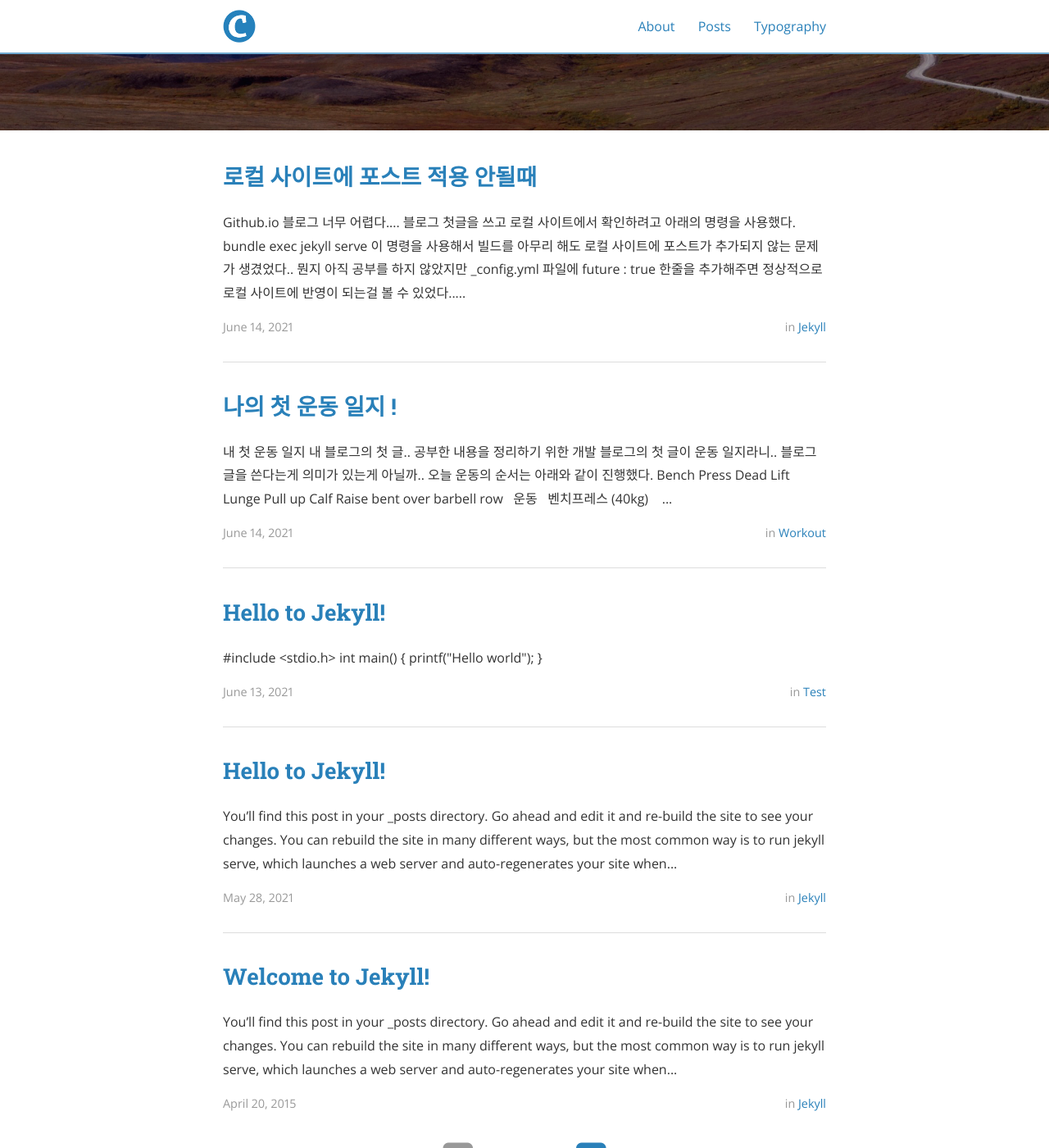
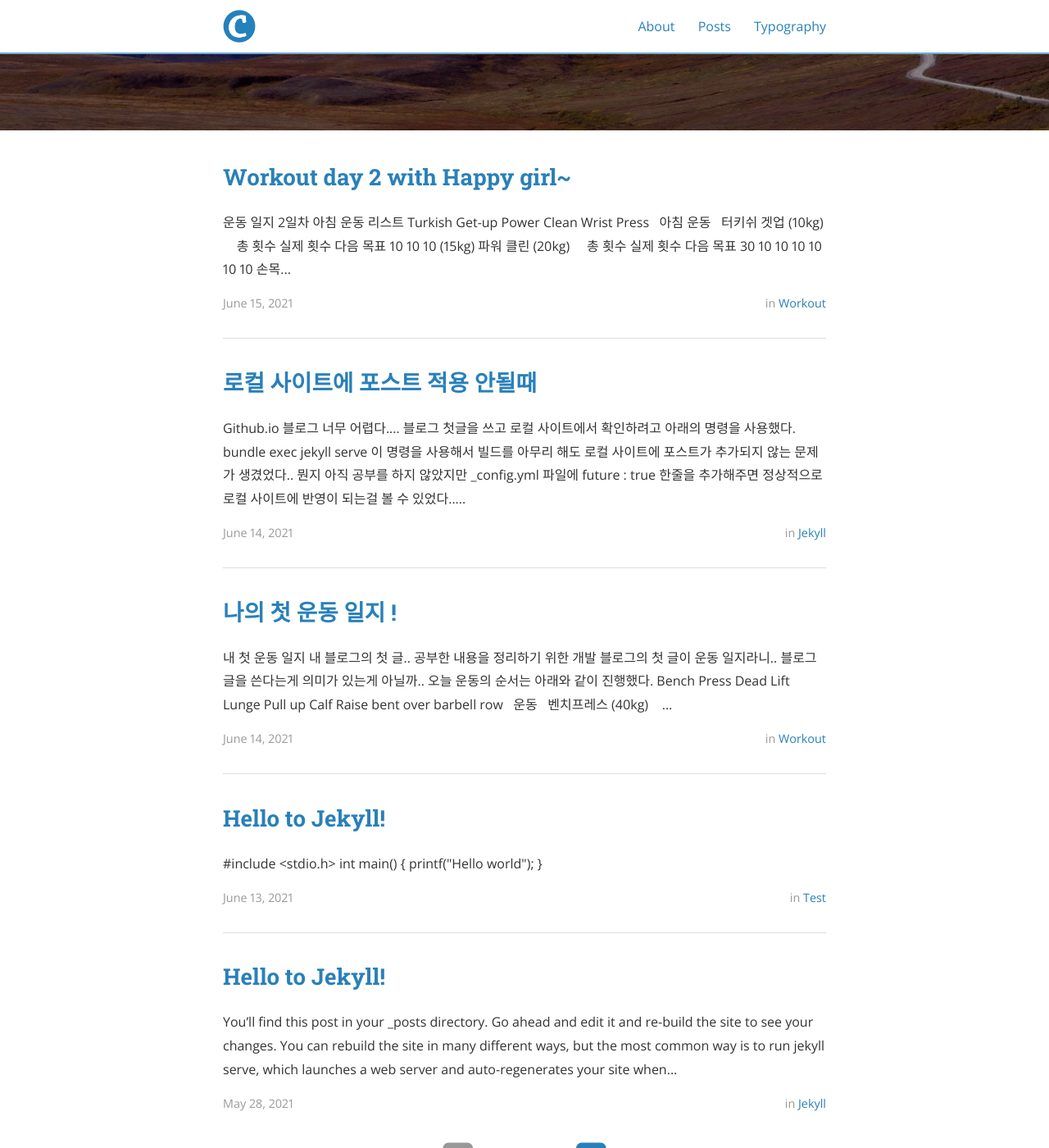
Before and after one commit to EGyeom/egyeom.github.io, a Jekyll site: the page built from index.html, in a window 1280 px wide and 1400 px high, scrolled down 346 px. Shown: the whole window at 82% size. Built offline with Jekyll 4.4.1, drawn with Linux system fonts in a browser that asks for light colours; nearby versions of some CDN libraries; the list of posts is cut into pages by our own code.

Commit message:
Daily Workout update

```diff
--- a/_config.yml
+++ b/_config.yml
@@ -7,7 +7,7 @@ plugins:
 #check windows push
 exclude:
   - "/vendor/"
-
+future: true
 # Site settings
 title: Centrarium
 subtitle: "A simple yet classy theme for your Jekyll website or blog"
--- /dev/null
+++ b/_posts/workout/2021-06-15-workout.md
@@ -0,0 +1,77 @@
+---
+layout: post
+title: Workout day 2 with Happy girl~
+date : 2021-06-15 22:44:00
+author: Gyeom
+categories: Workout
+tag: Workout
+cover: "/assets/work_out_image.jpg"
+---
+
+<h1><b>운동 일지 2일차</b></h1>
+
+<hr>
+<h2>아침 운동 리스트</h2>
+<hr>
+<ol>
+    <li><a href="" title="터키쉬 겟업 설명 링크"> Turkish Get-up</a></li>
+    <li><a href="" title="파워 클린">Power Clean</a></li>
+    <li><a href="" title="손목 밀기 설명 링크">Wrist Press</a></li>
+</ol>
+
+||아침 운동||
+|:--------:|:--------:|:--------:|
+| <b>터키쉬 겟업 (10kg)</b> |
+|:--------|:--------|:--------:|
+| 총 횟수 | 실제 횟수 | 다음 목표 |
+| 10 | 10 | 10 (15kg) |
+ | <b>파워 클린 (20kg)</b> |
+|:--------|:--------|:--------:|
+| 총 횟수 | 실제 횟수 | 다음 목표 |
+| 30 | 10 10 10 | 10 10 10 |
+| <b>손목 밀기</b> |
+|:--------|:--------|:--------:|
+| 총 횟수 | 실제 횟수 | 다음 목표 |
+| 45 | 15 15 15 | 15 15 15 |
+
+
+
+<hr>
+<br><br><br>
+<h2>저녁 운동 리스트</h2>
+<hr>
+<ol>
+    <li><a href="" title="스쿼트 설명 링크"> Squat</a></li>
+    <li><a href="" title="숄더프레스 설명 링크">Shoulder Press</a></li>
+    <li><a href="" title="노르딕 햄스트링 컬 설명 링크">Nordic Hamstring curl</a></li>
+    <li><a href="" title="로우 설명 링크">bent over barbell row</a></li>
+    <li><a href="" title="스텝업 설명 링크">Step up</a></li>
+    <li><a href="" title="푸쉬업 설명 링크">Push up</a></li>
+</ol>
+
+||저녁 운동||
+|:--------:|:--------:|:--------:|
+| <b>스쿼트 (40kg)</b> |
+|:--------|:--------|:--------:|
+| 총 횟수 | 실제 횟수 | 다음 목표 |
+| 75 | 15 15 15 15 15 | 14 14 14 14 14 (45kg)|
+ | <b>숄더 프레스 (40kg)</b> |
+|:--------|:--------|:--------:|
+| 총 횟수 | 실제 횟수 | 다음 목표 |
+| 40 | 8 8 8 8 8 | 8 8 8 8 9 |
+| <b>노르딕 햄스트링 컬</b> |
+|:--------|:--------|:--------:|
+| 총 횟수 | 실제 횟수 | 다음 목표 |
+| 24 | 8 8 8 | 8 8 8 |
+| <b>로우 (20kg)</b> |
+|:--------|:--------|:--------:|
+| 총 횟수 | 실제 횟수 | 다음 목표 |
+| 34 | 17 17 | 15 15 15 |
+| <b>스텝업</b> |WW
+|:--------|:--------|:--------:|
+| 총 횟수 | 실제 횟수 | 다음 목표 |
+| 40 | 20 20 | 15 15 15 |
+| <b>푸쉬업</b> |
+|:--------|:--------|:--------:|
+| 총 횟수 | 실제 횟수 | 다음 목표 |
+| 40 | 20 20 | 15 15 15 |
```
